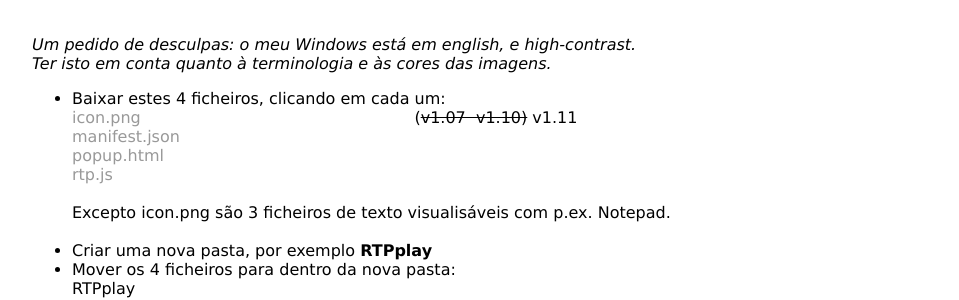
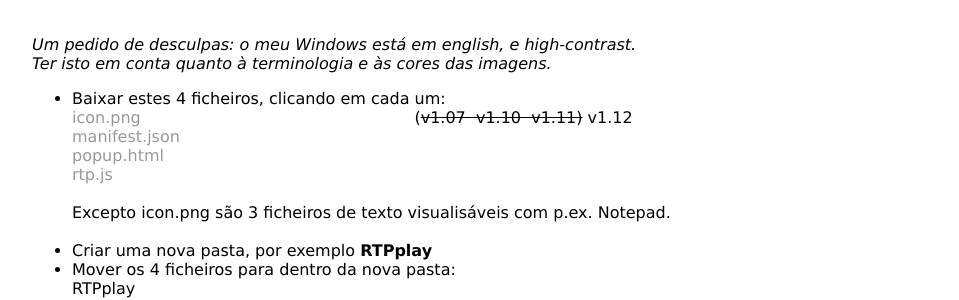
Before and after one commit to rtpplay/recursos.github.io, a Jekyll site: the page built from index_ff.html, in a window 1280 px wide and 900 px high. Shown: the part 402-702 px from the top of the window, without its empty margins (160-1119 px from the left). Built offline with Jekyll 4.4.1, drawn with Linux system fonts in a browser that asks for light colours.

Commit message:
Update index_ff.html

```diff
--- a/index_ff.html
+++ b/index_ff.html
@@ -36,7 +36,7 @@ title: RTP Play extension (Firefox)
 	<a href="files/manifest.json" download>manifest.json</a> <br>
 	<a href="files/popup.html" download>popup.html</a> <br>
 	<a href="files/rtp.js" download>rtp.js</a> <br></div>
-  <div style="width:50%; float:right;">(<s>v1.07 &nbsp;v1.10)</s>&nbsp;v1.11</div>
+  <div style="width:50%; float:right;">(<s>v1.07 &nbsp;v1.10 &nbsp;v1.11)</s>&nbsp;v1.12</div>
 	 <div style="clear: both;"><br>Excepto icon.png são 3 ficheiros de texto visualisáveis com p.ex. Notepad.<br></div>
 	 <br>
 </div>
```
